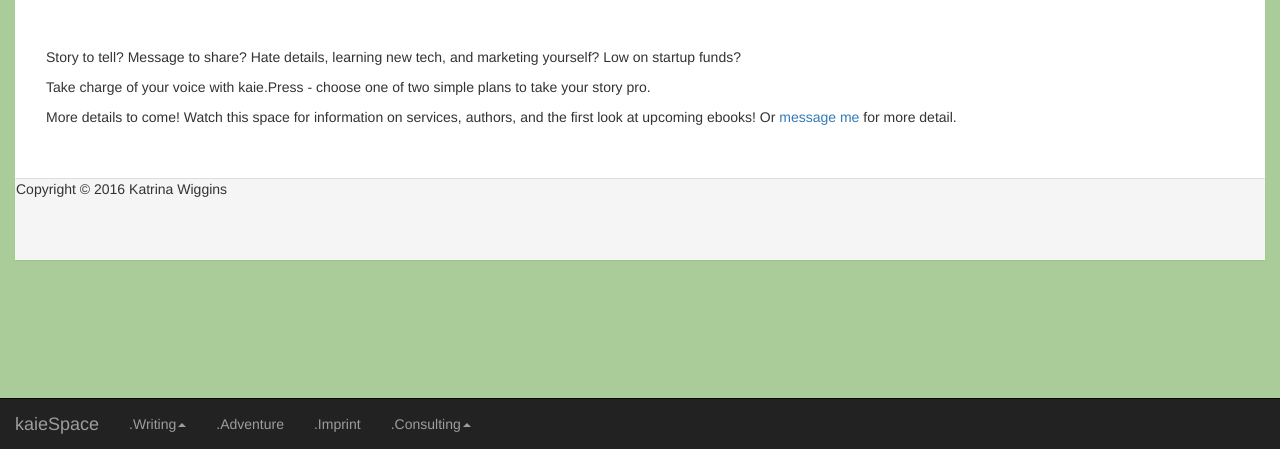
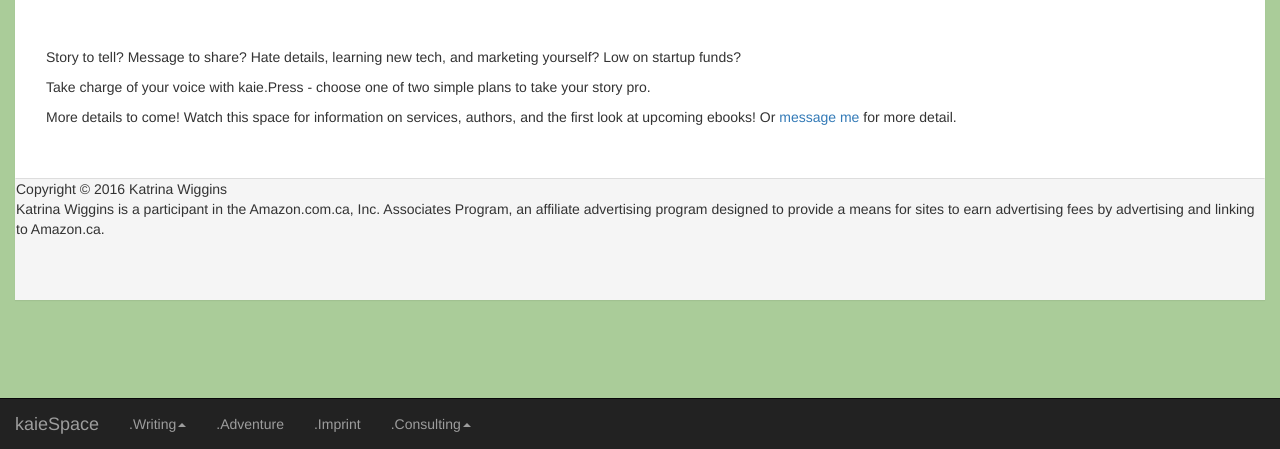
Before and after one commit to kaiewiggins/kaiewiggins.github.io, a Jekyll site: the page built from imprint.html, in a window 1280 px wide, cut to the strip 451-900 px from the top of the page. Built offline with Jekyll 4.4.1, drawn with Linux system fonts in a browser that asks for light colours; nearby versions of some CDN libraries.

Commit message:
Added Amazon affiliate disclosure statement

```diff
--- a/_layouts/default.html
+++ b/_layouts/default.html
@@ -61,6 +61,8 @@
    {{content}}<!--all unique page content-->
   <div class="panel panel-footer">
     Copyright &copy 2016 Katrina Wiggins <br>
+    Katrina Wiggins is a participant in the Amazon.com.ca, Inc. Associates Program, an affiliate advertising program designed to provide a means for sites to earn advertising fees by advertising and linking to Amazon.ca.
+    <br>
     <br>
     <br>
     <br></div>
```
